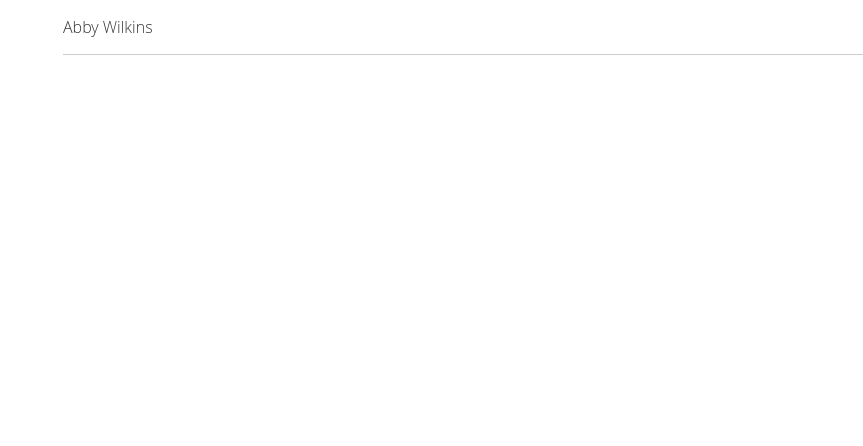
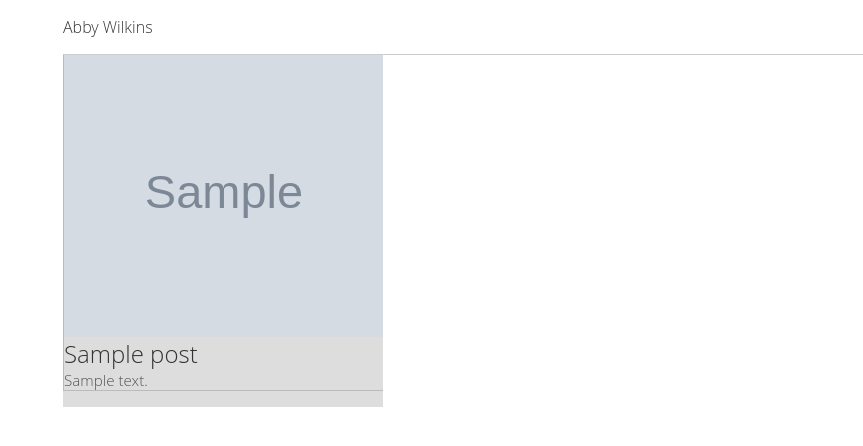
Before and after one commit to Renddslow/abbywilkins, a Flask app: page / in a window 1280 px wide. Shown: the top 446 px of the page, without its empty margins (417-1280 px from the left). Run offline with Flask 2, Linux system fonts and the light colour scheme; tables that the repository leaves empty or names only in its code hold one stand-in row (values such as "Sample post"); grey boxes marked "Sample" are stand-in pictures; some libraries are stand-ins or nearby versions.

Commit message:
Style changes

```diff
--- a/static/style.css
+++ b/static/style.css
@@ -15,6 +15,7 @@
 	margin: 0 auto;
 	overflow: hidden;
 	position: relative;
+	background: #ddd;
 }
 
 header {
@@ -37,3 +38,39 @@ header h1 {
 	margin: 0 auto;
 	overflow: hidden;
 }
+
+.post-container {
+	display: block;
+	margin: 1em auto;
+	width: 100%;
+	border: 1px solid #bbb;
+}
+
+.post-container .post-image {
+	background-image: url('https://scontent-dft4-1.cdninstagram.com/t51.2885-15/e35/14726402_670367903…_4928013404909600768_n.jpg?ig_cache_key=MTM3OTMyMTIxNTQwNzEwOTk0Mg%3D%3D.2');
+	display: block;
+	width: 100%;
+	padding-bottom: 100%;
+	background-size: cover;
+	background-position: center 15px;
+}
+
+.post-container .post-title a {
+	transition: color .3s ease-out;
+	-webkit-transition: color .3s ease-out;
+	-moz-transition: color .3s ease-out;
+	-ms-transition: color .3s ease-out;
+}
+
+.post-container .post-title a:hover {
+	color: #111;
+	text-decoration: underline;
+}
+
+.post-container .post-text {
+	display: block;
+	width: 100%;
+	text-align: justify;
+	color: #555;
+	font-size: .95em;
+}
--- a/templates/home.html
+++ b/templates/home.html
@@ -22,7 +22,7 @@
 			<div class="post-column">
 				{% for post in posts %}
 				<div class="post-container">
-					<div class="post-image" style="background-image: url('{{ post['image'] }}')"></div>
+					<div class="post-image" style="background-image: url('{{ post['image'] }}');"></div>
 					<div class="post-likes"></div>
 					<h2 class="post-title"><a href="{{ post['id'] }}" class="post-title-link">{{ post['title'] }}</a></h2>
 					<span class="post-text">{{ post['text'] }}</span>
```
